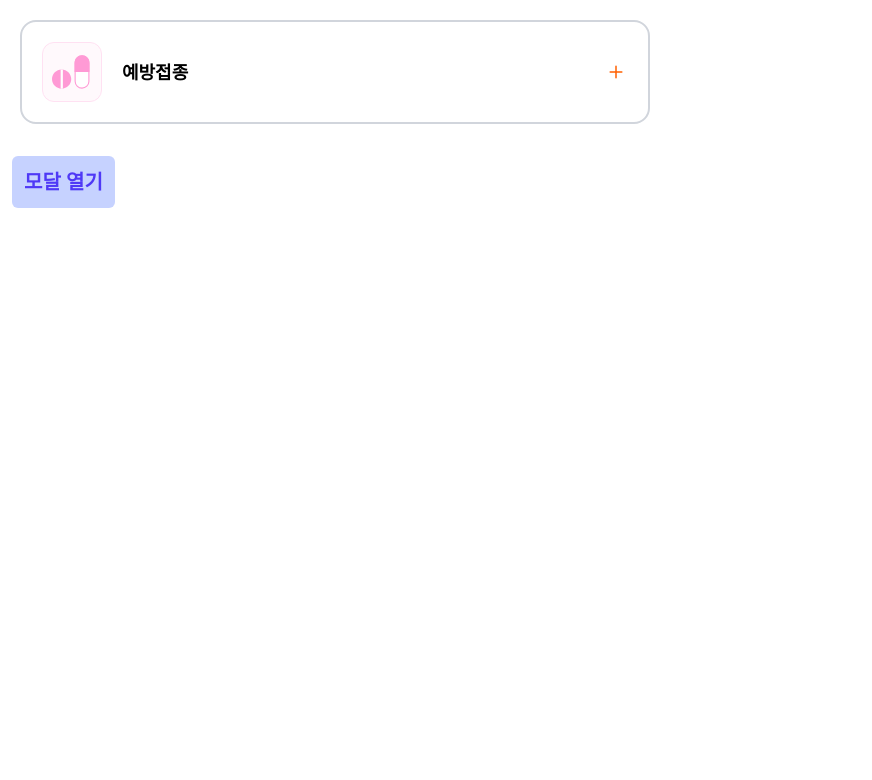
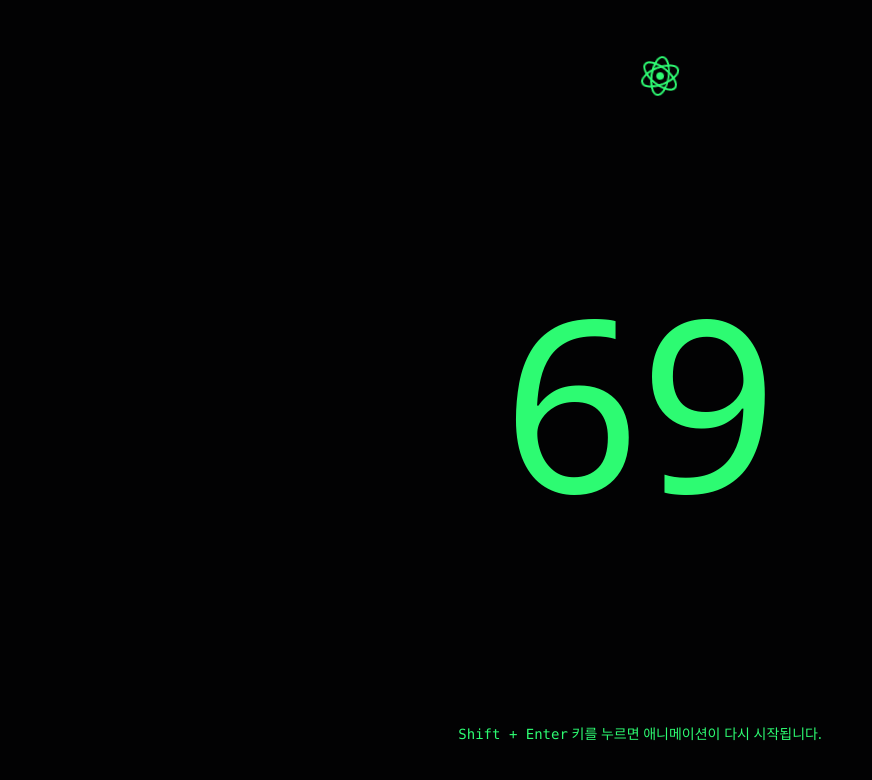
Before and after one commit to FRONTENDBOOTCAMP-14th/Final-Project-Team-8, a Next.js app: page / in a window 1280 px wide. Shown: the top 780 px of the page, without its empty margins (0-872 px from the left). Built offline with nearby package versions, Linux system fonts and the light colour scheme; no server answers.

Commit message:
[fix] page 원상복구

```diff
--- a/src/app/page.tsx
+++ b/src/app/page.tsx
@@ -1,15 +1,13 @@
-import Accordion from '../components/accordion/accordion'
-import ModalBox from '../components/modal/ModalBox'
+import { LearnSection } from '../components'
+import RandomCountUp from '../demo'
 
 export default function HomePage() {
   return (
     <div>
       <section>
-        {/* <LearnSection title="랜덤 카운트 업">
+        <LearnSection title="랜덤 카운트 업">
           <RandomCountUp />
-        </LearnSection> */}
-        <Accordion type="antiparasitic" title="예방접종"></Accordion>
-        <ModalBox title="모달" modalDetail={true}></ModalBox>
+        </LearnSection>
       </section>
 
       <section id="modal-dialog-portal"></section>
--- a/src/components/modal/ModalBox.tsx
+++ b/src/components/modal/ModalBox.tsx
@@ -26,7 +26,7 @@
 import { PropsWithChildren, useState } from 'react'
 import useToggleState from '../../hooks/useToggleState'
 import Modal from './Modal'
-import ModalTypeOtherTreatment from './modalType/ModalTypeOtherTreatment'
+import ModalTypeOtherTreatment from './ModalType/ModalTypeOtherTreatment'
 
 type Props = PropsWithChildren<{
   /** 모달 상단 제목 */
```
